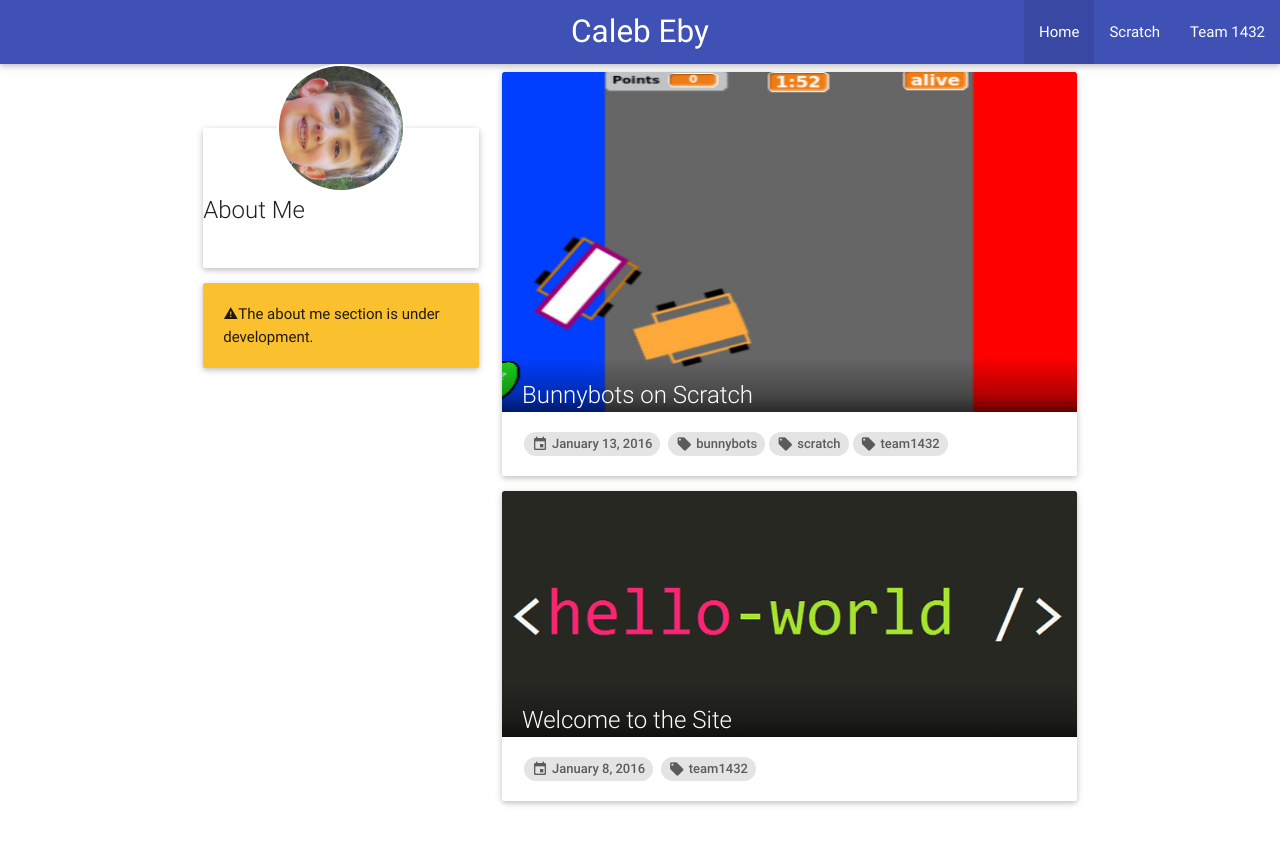
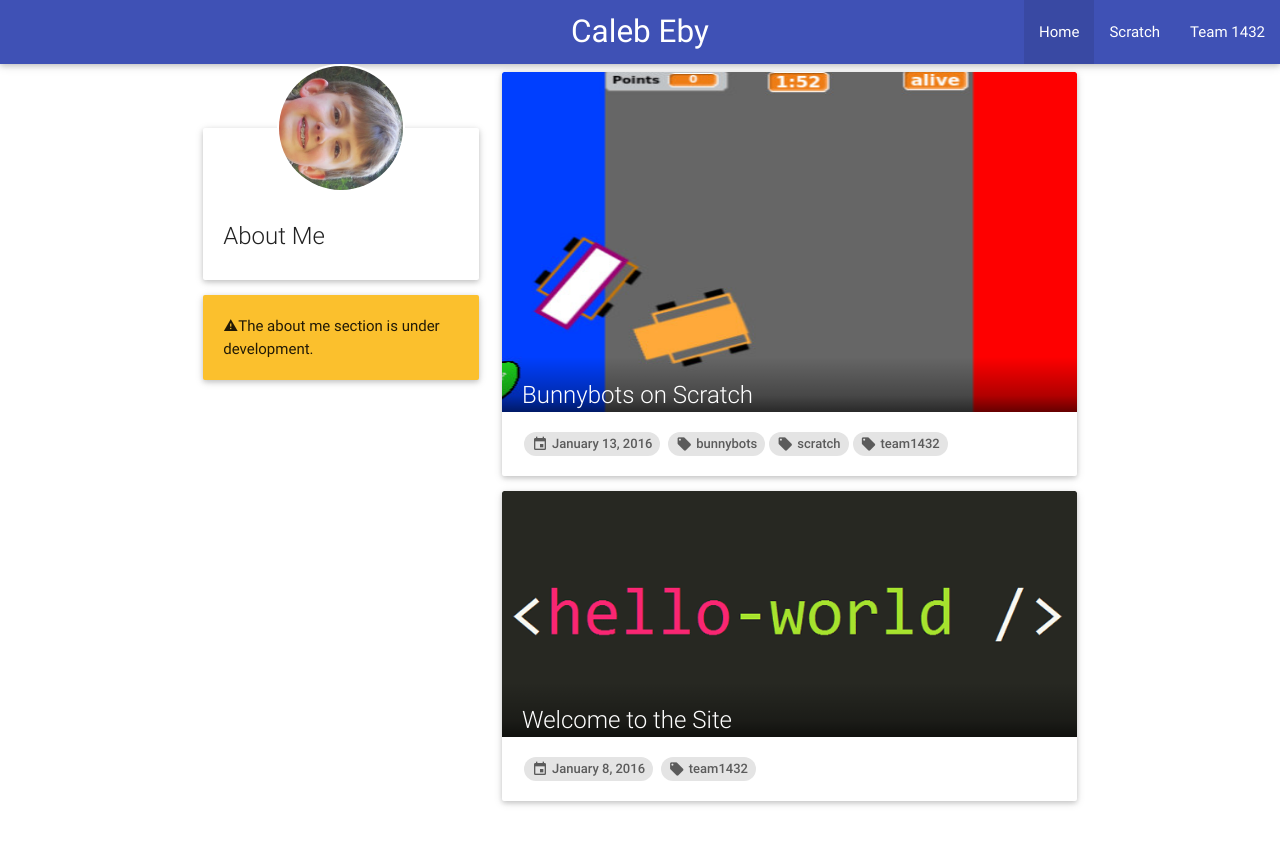
Before and after one commit to calebeby/calebeby.github.io, a Jekyll site: the page built from index.html, in a window 1280 px wide. Shown: the top 845 px of the page. Built offline with Jekyll 4.4.1, drawn with Linux system fonts in a browser that asks for light colours; nearby versions of some CDN libraries.

Commit message:
move card title into content

```diff
--- a/index.html
+++ b/index.html
@@ -8,8 +8,9 @@ permalink: /
     <div class="about">
       <img class="card-icon" src="/assets/about/me.jpg" alt="Caleb Eby" />
       <div class="about-card">
-        <div class="card-title">About Me</div>
-        <div class="card-content"></div>
+        <div class="card-content">
+          <div class="card-title">About Me</div>
+        </div>
       </div>
       <div class="card-panel yellow darken-2">
         <i class="mdi mdi-alert"></i>The about me section is under development.
```
